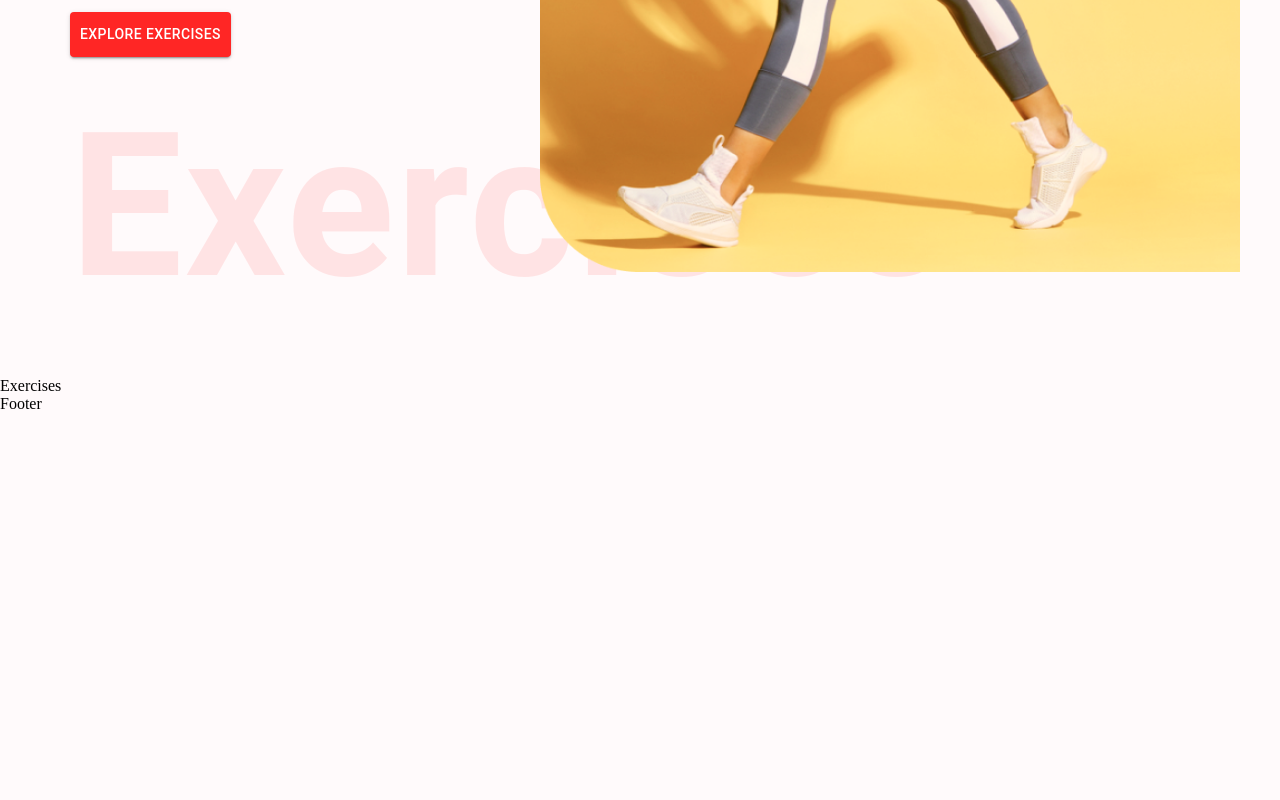
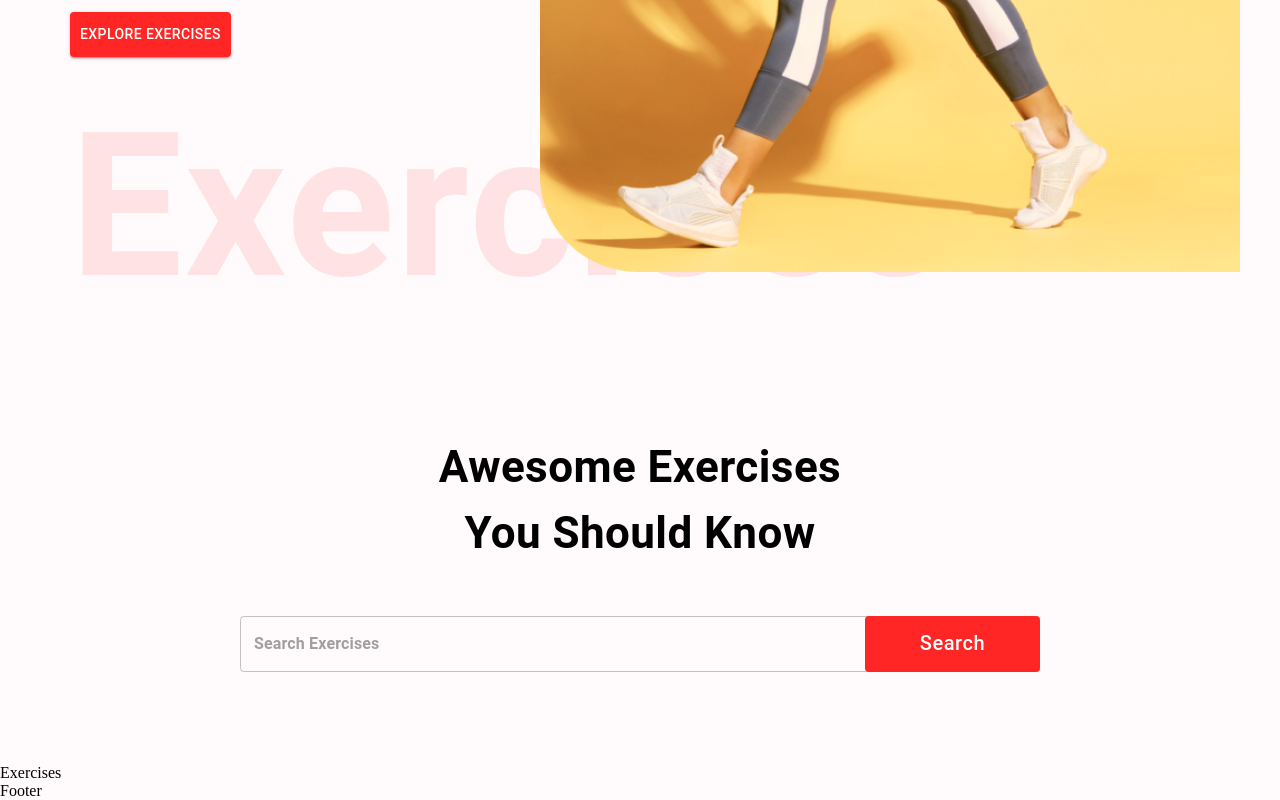
Before and after one commit to up1512001/GymFit, a React (Create React App) app: page / in a window 1280 px wide. Shown: the part 595-1395 px from the top of the page. Before the commit the page ends 1008 px from the top, so only its background shows below. Built offline with nearby package versions, Linux system fonts and the light colour scheme.

Commit message:
search field is added

```diff
--- a/src/components/SearchExercises.js
+++ b/src/components/SearchExercises.js
@@ -1,10 +1,84 @@
-import React from 'react'
+import React ,{ useEffect , useState} from 'react';
+
+import {Box, Button, Stack ,TextField,Typography} from '@mui/material';
+
+
 
 const SearchExercises = () => {
+
+  const [search,setSearch] = useState('');
+
+  const handleSearch = async () => {
+    if(search){
+      // const exercisesData = await fetchData();
+    }
+  }
+
   return (
-    <div>
+    <Stack alignItems="center" mt = "37px"  justifyContent="center" p="20px">
+      <Typography fontWeight={700}
+        sx = {{
+          fontSize : {
+            lg : '44px',
+            xs : '30px',
+          }
+        }}
+        mb = "50px"
+        textAlign="center"
+      >
+        Awesome Exercises <br />
+        You Should Know
+      </Typography>
 
-    </div>
+      <Box position="relative" mb="72px" >
+        <TextField
+          sx={{
+            input : {
+              fontWeight : "700",
+              border : 'none',
+              borderRadius : '4px',
+            },
+            width : {
+              lg : '800px',
+              xs : '350px',
+            },
+            backGroundColor : "#fff",
+            borderRadius : '40px',
+
+          }}
+          height="76px"
+          value={search}
+          onChange={(e)=>setSearch(e.target.value).toLowerCase()}
+          placeholder= "Search Exercises"
+          type="text"
+
+        />
+
+        <Button className='search-btn'
+          sx = {{
+            bgcolor : '#ff2625',
+            color : '#fff',
+            textTransform : 'none',
+            width : {
+              lg : '175px',
+              xs : '80px',
+            },
+            fontSize : {
+              lg : '20px',
+              xs : '14px',
+            },
+            height : '56px',
+            position : 'absolute',
+            right : '0',
+          }}
+          onClick={handleSearch}
+        >
+          Search
+        </Button>
+
+      </Box>
+
+    </Stack>
   )
 }
 
--- /dev/null
+++ b/src/utils/fetchData.js
@@ -0,0 +1,5 @@
+export const fetchData = async (url,options) =>{
+    const response = await fetch(url,options);
+    const data = await response.json();
+    return data;
+}
```
